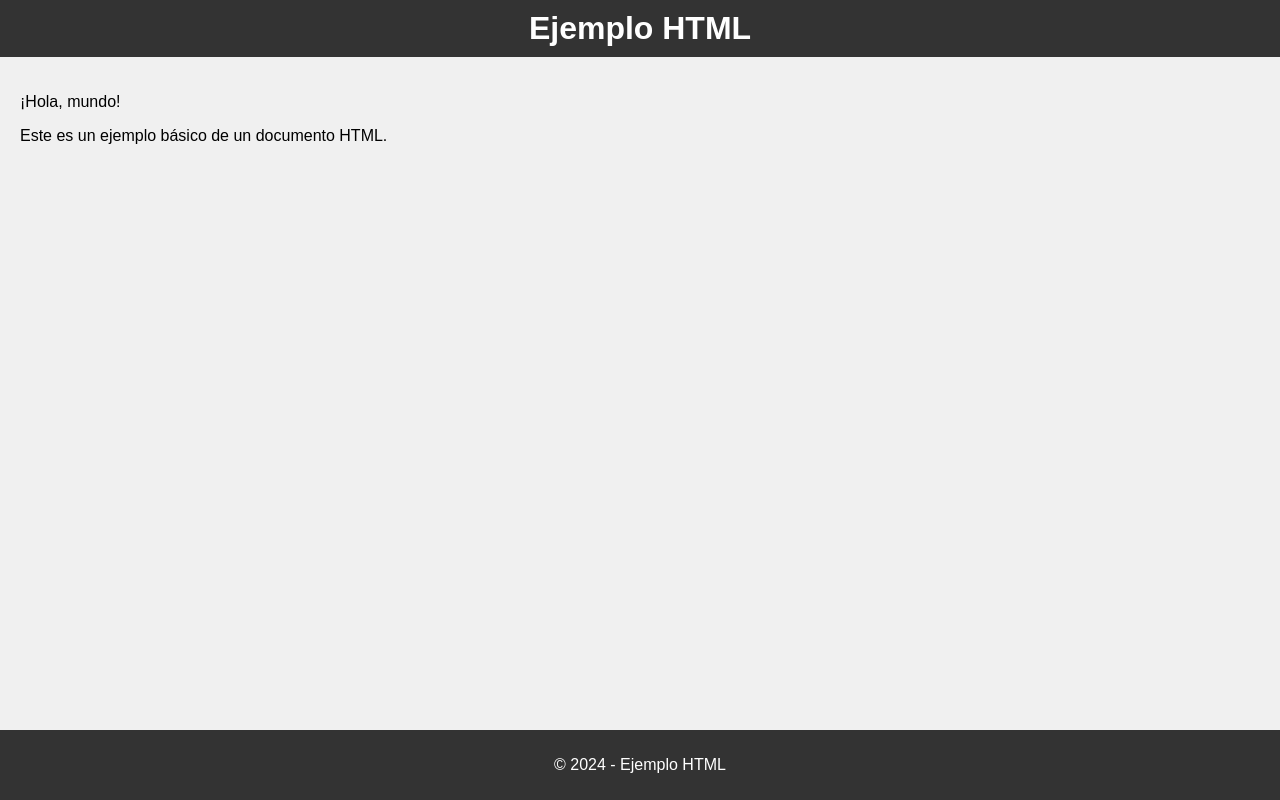
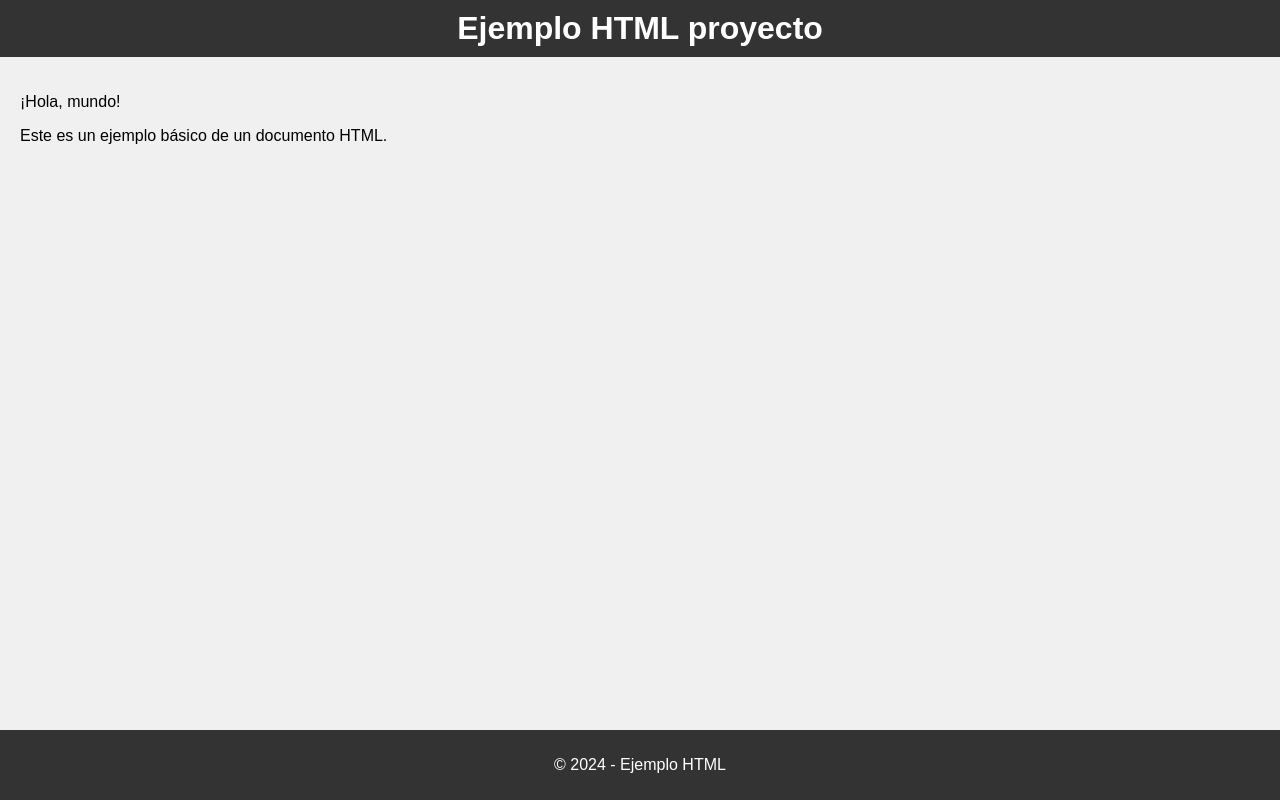
Before and after one commit to angelasabina/proyectoPrueba1, a plain HTML site: page index.html in a window 1280 px wide. Drawn offline with Linux system fonts and the light colour scheme.

Commit message:
cambio de nombre

```diff
--- a/index.html
+++ b/index.html
@@ -36,7 +36,7 @@
 </head>
 <body>
     <header>
-        <h1>Ejemplo HTML</h1>
+        <h1>Ejemplo HTML proyecto</h1>
     </header>
     <main>
         <p>¡Hola, mundo!</p>
```
